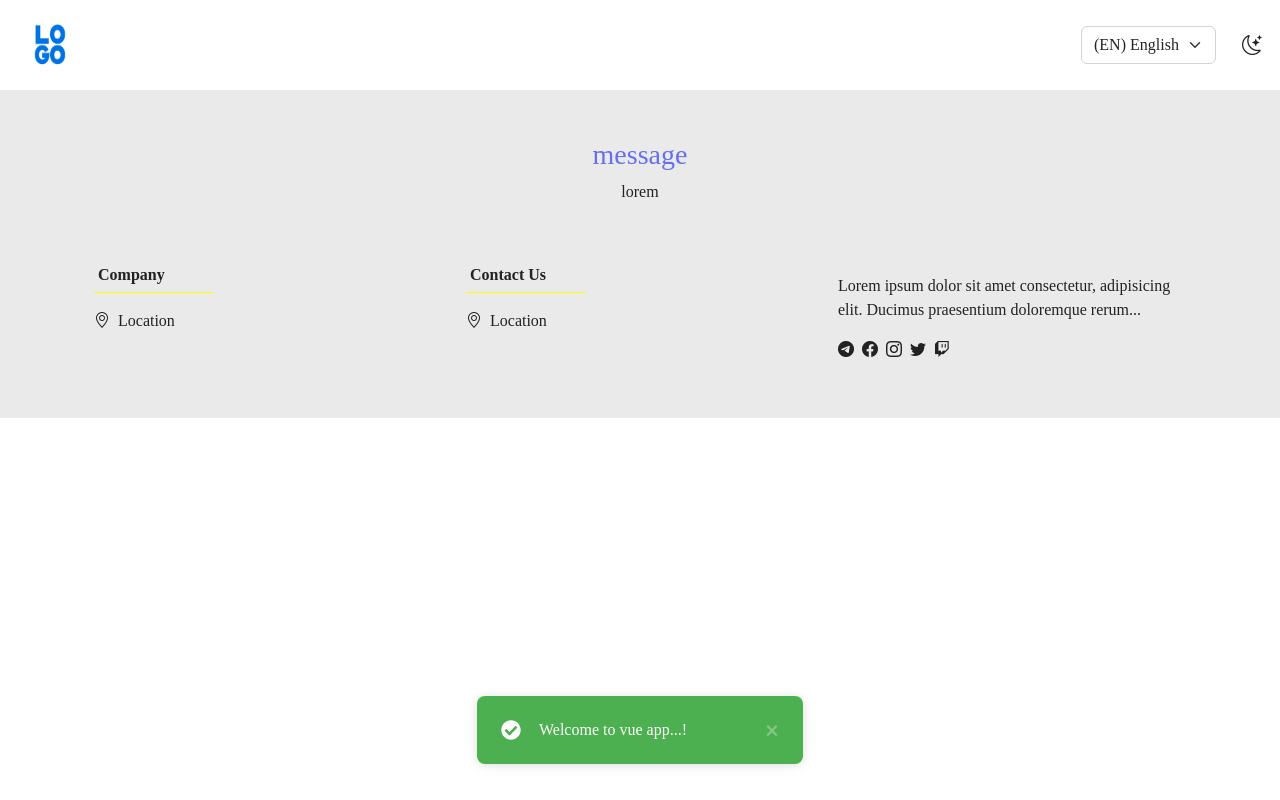
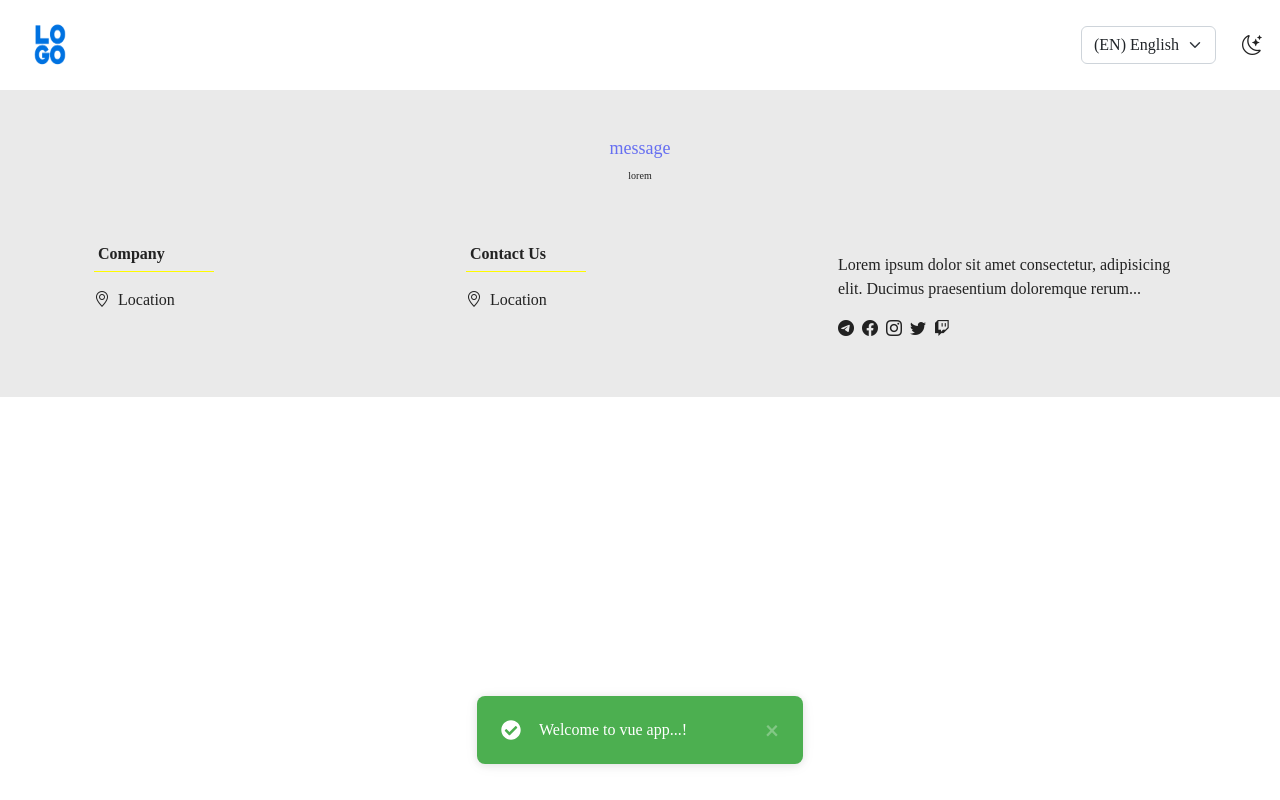
Before and after one commit to alimpp/vuejs-base-project, a Vue app: page /home in a window 1280 px wide. Built offline with nearby package versions, Linux system fonts and the light colour scheme; a web font is replaced by a local one.

Commit message:
Make new change

```diff
--- a/src/assets/scss/classes/fontsSize.scss
+++ b/src/assets/scss/classes/fontsSize.scss
@@ -2,18 +2,22 @@
 
 .size_v_s {
   font-size: $--size-very-small;
+  font-weight: 100;
 }
 
 .size_s {
   font-size: $--size-small;
+  font-weight: 100;
 }
 
 .size_v_me {
   font-size: $--size-very-medium;
+  font-weight: 100;
 }
 
 .size_m {
   font-size: $--size-medium;
+  font-weight: 100;
 }
 
 .size_v_l {
--- a/src/pages/homePage.vue
+++ b/src/pages/homePage.vue
@@ -2,8 +2,8 @@
   <div
     class="home-page d-flex flex-column justify-content-center align-items-center pt-5 px-5 application_animation"
   >
-    <h3 class="primary_color">{{ $t("message") }}</h3>
-    <p>{{ $t("lorem") }}</p>
+    <h3 class="primary_color size_v_me">{{ $t("message") }}</h3>
+    <p class="size_v_s">{{ $t("lorem") }}</p>
   </div>
 </template>
 
```
